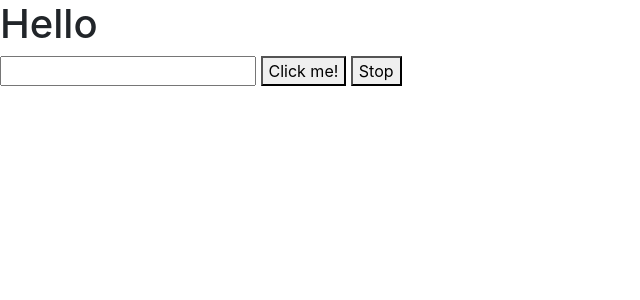
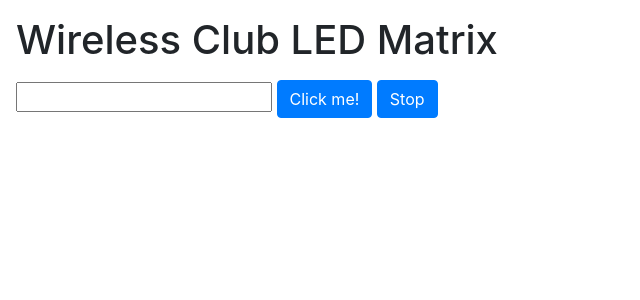
Before and after one commit to scline96/led-flag, a Flask app: page / in a window 1280 px wide. Shown: the top 300 px of the page, without its empty margins (0-640 px from the left). Run offline with Flask 2, Linux system fonts and the light colour scheme; some libraries are stand-ins or nearby versions.

Commit message:
who knows

```diff
--- a/website/static/custom.css
+++ b/website/static/custom.css
@@ -1,3 +1,3 @@
-/*body {
-	background-image:
-}*/
+body {
+	background-image: url("fabric_of_squares_gray.png");"
+}
--- a/website/templates/index.html
+++ b/website/templates/index.html
@@ -20,10 +20,10 @@
 	</head>
 	<body>
 
-		<h1>Hello</h1>
-		<input type="text" id="inputtext"/>
-		<button onclick="button()">Click me!</button>
-		<button onclick="stop()">Stop</button>
+		<h1 class="m-3">Wireless Club LED Matrix</h1>
+		<input class="ml-3" type="text" id="inputtext"/>
+		<button type="button" class="btn btn-primary" onclick="button()">Click me!</button>
+		<button type="button" class="btn btn-primary" onclick="stop()">Stop</button>
 	</body>
 
 </html>
```
